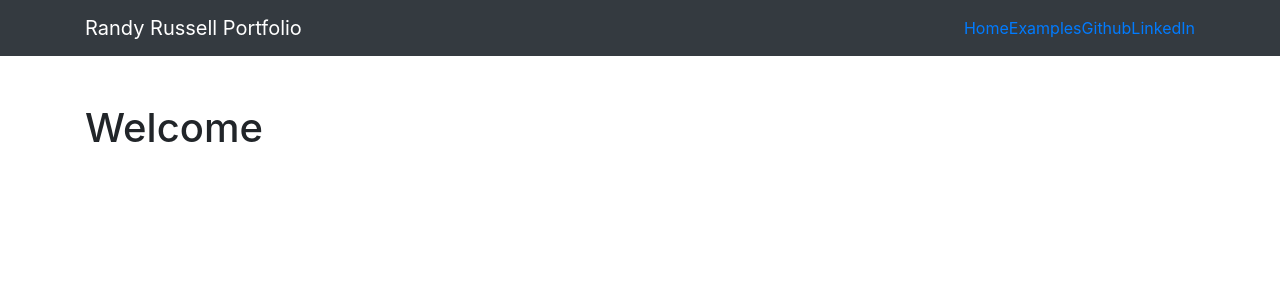
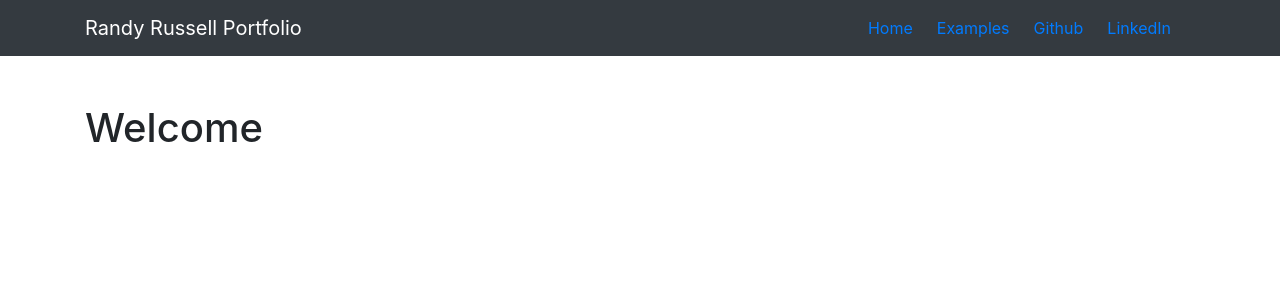
Before and after one commit to RanSolo/react_on_rails_portfolio, a React (Create React App) app in the folder client/: page / in a window 1280 px wide. Shown: the top 300 px of the page. Built offline with nearby package versions, Linux system fonts and the light colour scheme.

Commit message:
add-space-between-links

```diff
--- a/client/src/App.css
+++ b/client/src/App.css
@@ -18,3 +18,7 @@
   opacity: 0.01;
   transition: opacity 1000ms ease-in;
 }
+
+.nav-item {
+  margin-right: 1.5rem;
+}
```
